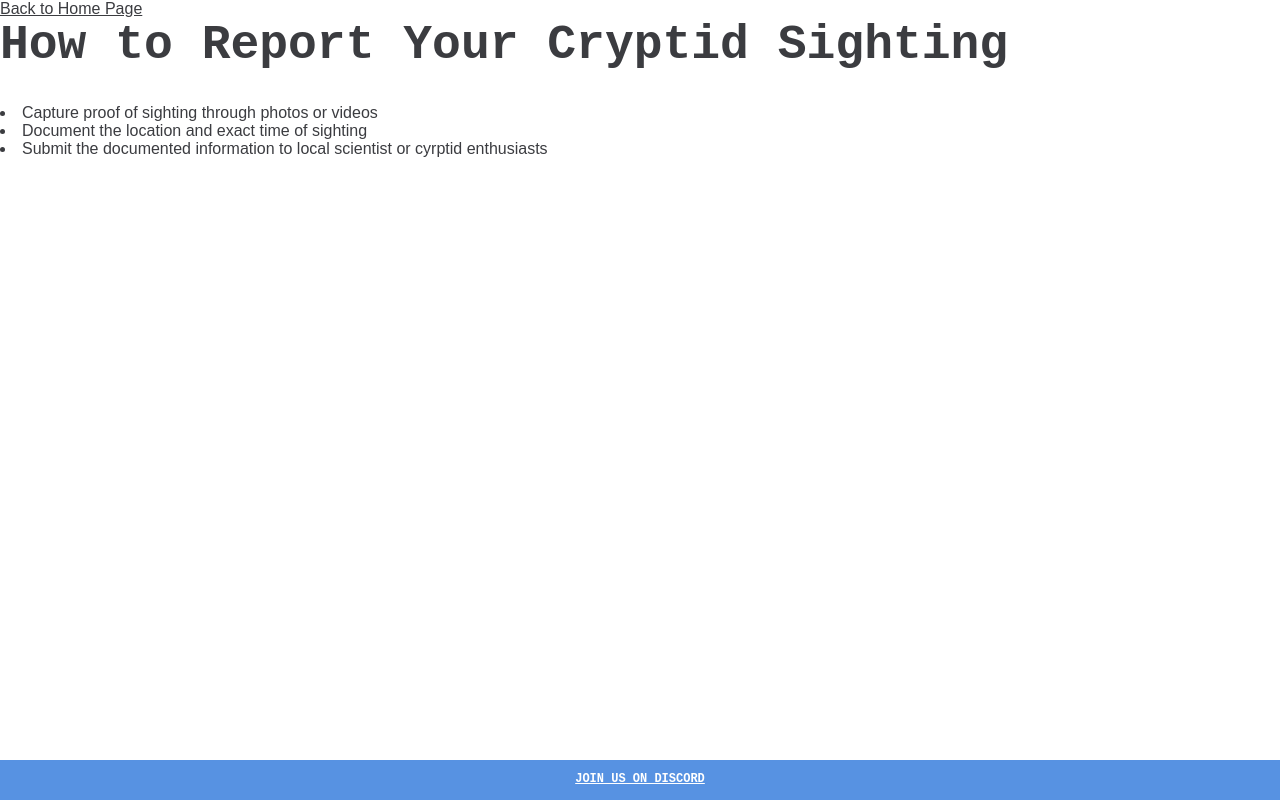
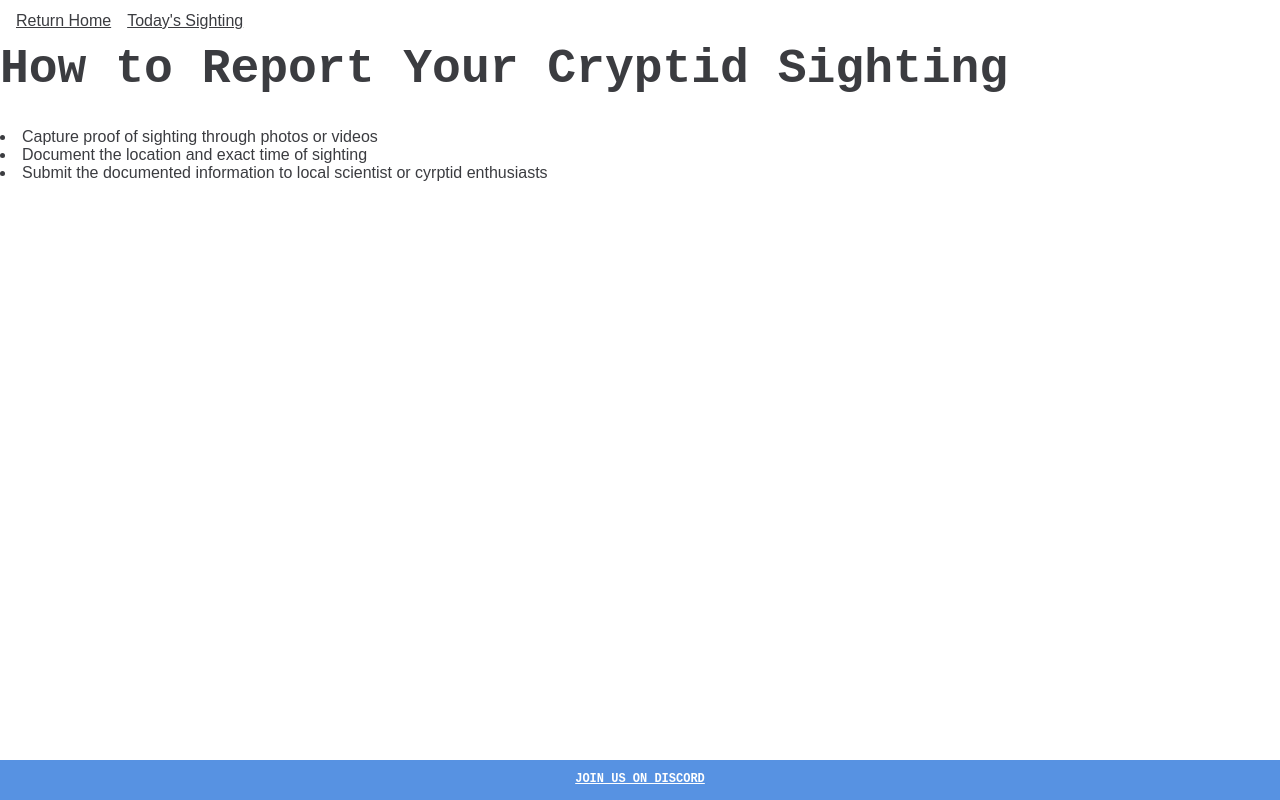
Before and after one commit to LindseeR/assessment-5, a plain HTML site: page report.html in a window 1280 px wide. Drawn offline with Linux system fonts and the light colour scheme.

Commit message:
added nav to return home

```diff
--- a/report.html
+++ b/report.html
@@ -17,7 +17,13 @@
       <meta name="twitter:card" content="summary" />
       <link rel="stylesheet" href="style.css" />
    </head>
-  <a href="index.html"> Back to Home Page </a>
+      <header>
+         <nav>
+           <a href="index.html">Return Home</a>
+           <a href="today.html">Today's Sighting</a>
+         </nav>
+      </header>
+
    <body>
       <main>
          <h1>How to Report Your Cryptid Sighting</h1>
```
